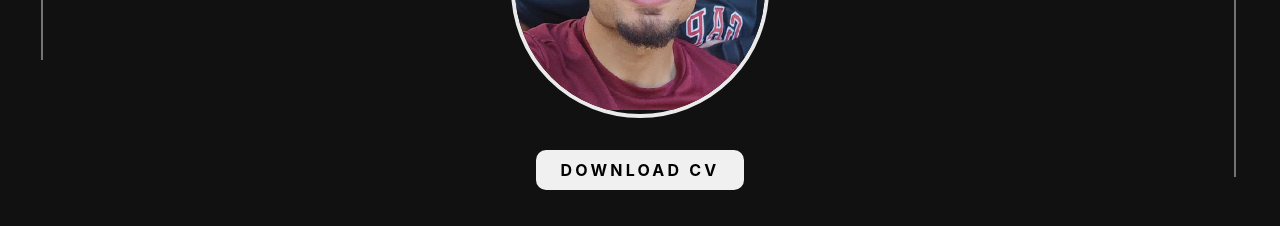
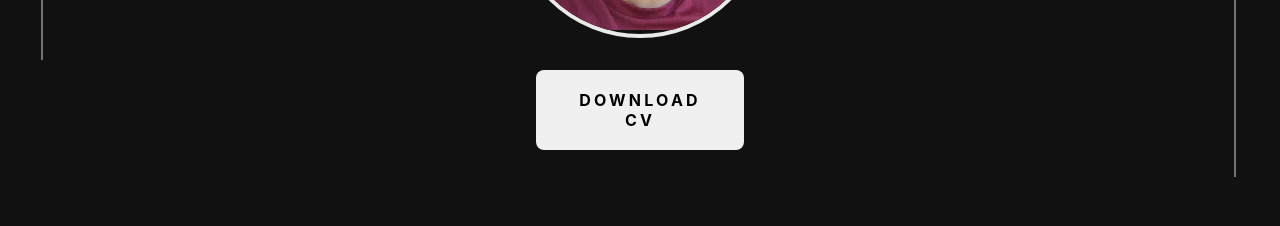
Before and after one commit to isaac-goncalves/MyPortfolio, a Next.js app: page / in a window 1280 px wide. Shown: the part 940-1166 px from the top of the page. Built offline with nearby package versions, Linux system fonts and the light colour scheme.

Commit message:
fixed some styling from home screen

```diff
--- a/src/styles/Home.module.scss
+++ b/src/styles/Home.module.scss
@@ -25,29 +25,31 @@
   justify-items: center;
   margin: 0 5rem;
   padding: 2rem;
-  grid-template-columns: 1fr 1fr;
+  grid-template-columns: 70fr 30fr;
 
   .detailsWrapper {
     display: flex;
-    gap: 2rem;
-   }
+    gap: 0rem;
+    width: 100%;
+  }
 
   @media (max-width: 1300px) {
-      display:flex;
-      flex-direction: column;
+    display: flex;
+    flex-direction: column;
   }
 
   @media (max-width: 900px) {
     grid-template-columns: repeat(1fr);
     .detailsWrapper {
-       display: flex;
-       flex-direction: column;
-      }
+      display: flex;
+      flex-direction: column;
+    }
+    margin: 0 ;
   }
 }
 .profile {
   flex: 1 1 100%;
-  width: 300px;
+  width: 100%;
   margin: 0 1rem 2rem 0;
   justify-self: center;
   h3 {
@@ -57,7 +59,7 @@
 }
 .skills {
   flex: 1 1 100%;
-  width: 300px;
+  width: 100%;
   margin: 0 1rem 1rem 0;
   letter-spacing: 0.2rem;
   text-transform: uppercase;
@@ -115,6 +117,7 @@
   flex-direction: column;
   align-items: center;
   justify-content: center;
+  width: 100%;
 
   .avatar {
     margin-bottom: 1rem;
@@ -133,6 +136,11 @@
         0px 3px 1px -2px hsla(0, 0%, 0%, 0.12),
         0px 1px 5px 0px hsla(0, 0%, 0%, 0.2);
     }
+
+    .backGroundImg {
+      filter: brightness(85%);
+      width: 100%;
+    }
   }
 
   .downloadCVButton {
@@ -141,14 +149,14 @@
     font-weight: bold;
     border: none;
     color: #000;
-    padding: 10px 20px;
+    padding: 20px 25px;
     text-align: center;
     text-decoration: none;
     display: inline-block;
     font-size: 1rem;
     margin: 1rem 2rem;
     cursor: pointer;
-    border-radius: 10px;
+    border-radius: 8px;
     letter-spacing: 0.2rem;
     font-weight: bold;
     margin-bottom: 2rem;
@@ -161,14 +169,6 @@
     &:active {
       background-color: #d0d0d0;
     }
-  }
-
-  .backGroundImg {
-    filter: brightness(85%);
-
-    // margin-left: -120px;
-    height: auto;
-    z-index: 0;
   }
 }
 
```
